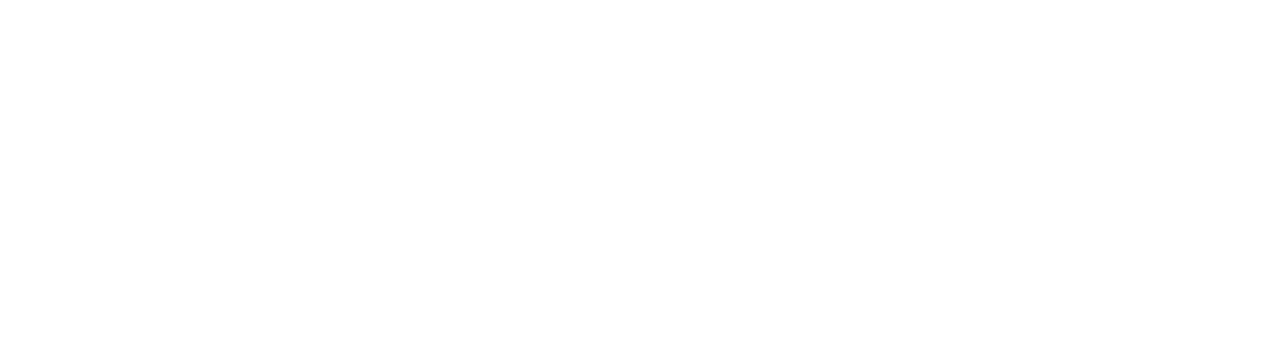
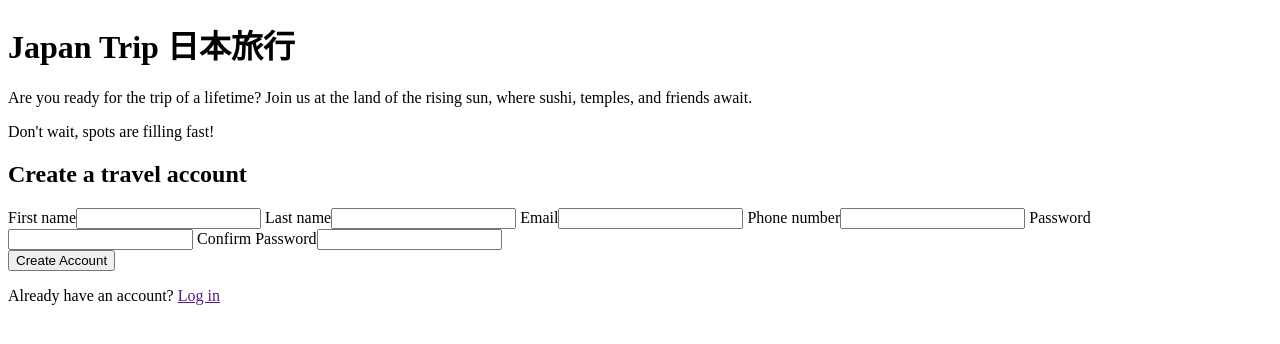
Before and after one commit to SamiraMSadat/odin-sign-up-form, a plain HTML site: page index.html in a window 1280 px wide. Drawn offline with Linux system fonts and the light colour scheme.

Commit message:
Add the base html for header, main, and form sections

```diff
--- a/index.html
+++ b/index.html
@@ -7,6 +7,33 @@
     <link rel="stylesheet" href="styles.css">
 </head>
 <body>
+    <header>
+        <div class="bgd-transparent">
+            <h1>Japan Trip <span class="noto-serif-jp">日本旅行</span></h1>
+        </div>
+    </header>
+    <main>
+        <div class="form-info-container">
+            <p>Are you ready for the trip of a lifetime? Join us at the land of the rising sun, where sushi, temples, and friends await.</p>
+            <p>Don't wait, spots are filling fast!</p>
+        </div>
 
-</body>
+        <form action="">
+            <div class="form-background">
+                <h2>Create a travel account</h2>
+                <label for="first-name">First name</label><input type="text" name="first-name" id="first-name">
+                <label for="last-name">Last name</label><input type="text" name="last-name" id="last-name">
+                <label for="email">Email</label><input type="email" name="email" id="email">
+                <label for="phone-number">Phone number</label><input type="text" name="phone-number" id="phone-number">
+                <label for="password">Password</label><input type="password" name="password" id="password">
+                <label for="confirm-password">Confirm Password</label><input type="password" name="confirm-password" id="confirm-password">
+            </div>
+            <div class="form-submit">
+                <button type="submit">Create Account</button>
+                <p>Already have an account? <a href="">Log in</a></p>
+            </div>
+        </form>
+    </main>
+
+    </body>
 </html>
```
